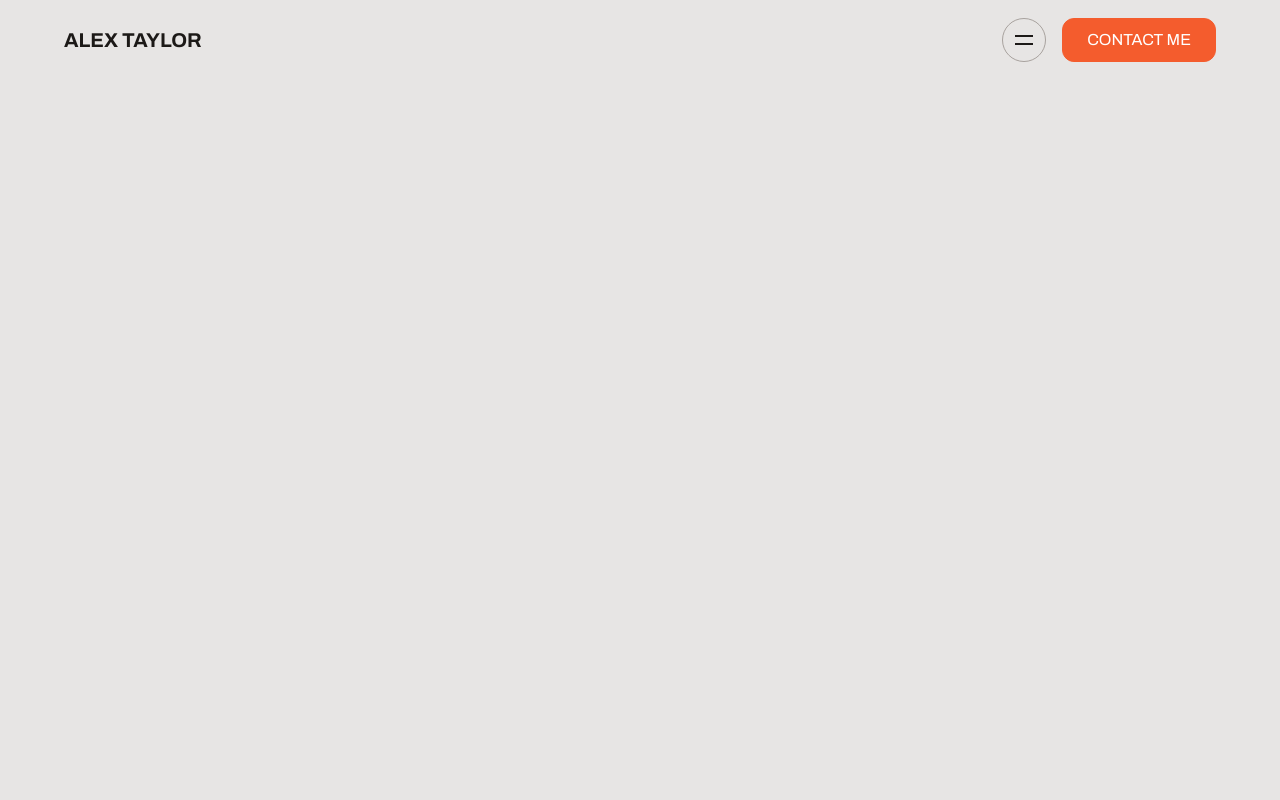
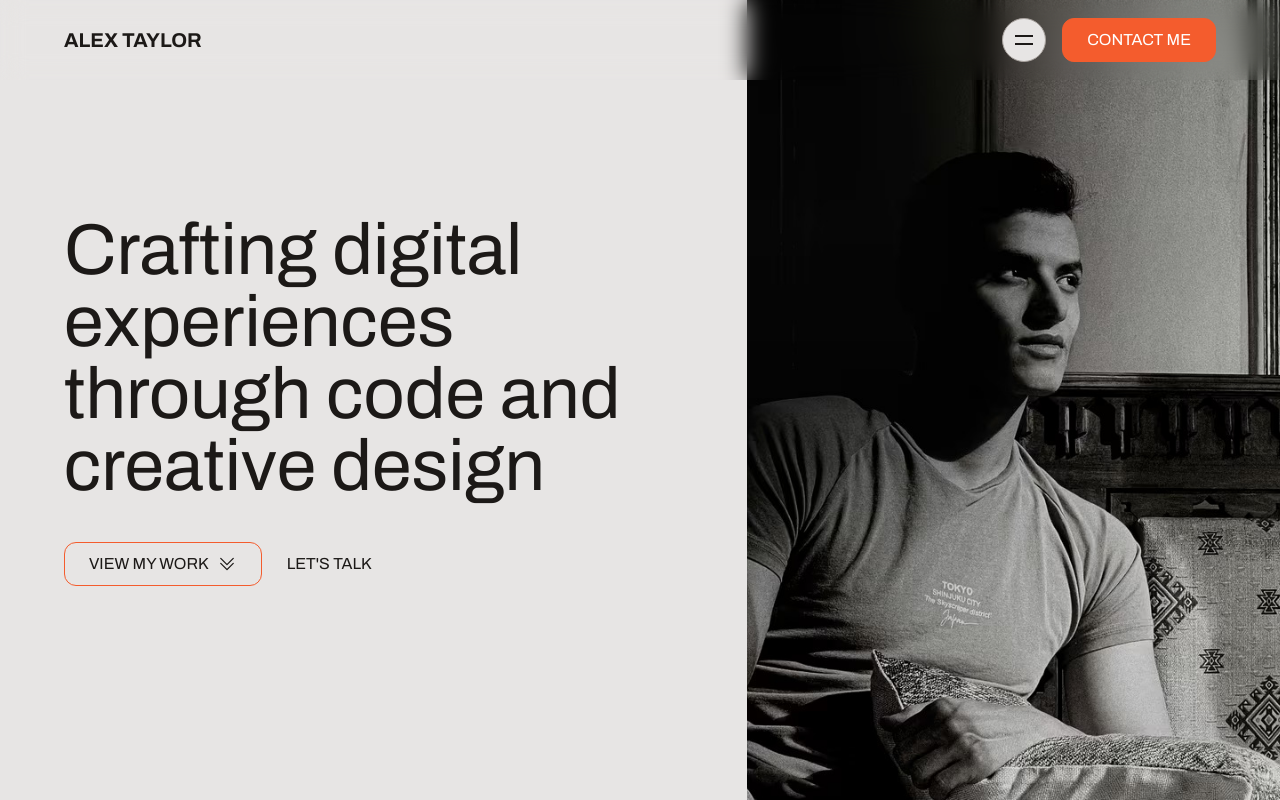
Before and after one commit to mobashirul-alam/minimal-portfolio, a Next.js app: page / in a window 1280 px wide. Built offline with nearby package versions, Linux system fonts and the light colour scheme.

Commit message:
Hero section completed without animation

```diff
--- a/src/app/page.tsx
+++ b/src/app/page.tsx
@@ -1,9 +1,11 @@
 import Header from "@/sections/Header";
+import Hero from "@/sections/Hero";
 
 export default function Home() {
   return (
     <>
       <Header />
+      <Hero />
     </>
   );
 }
--- /dev/null
+++ b/src/components/Button.tsx
@@ -0,0 +1,28 @@
+import { ButtonHTMLAttributes, ReactNode } from "react";
+import { twMerge } from "tailwind-merge";
+
+const Button = (
+  props: {
+    variant: "primary" | "secondary" | "text";
+    iconAfter?: ReactNode;
+  } & ButtonHTMLAttributes<HTMLButtonElement>
+) => {
+  const { children, className, variant, iconAfter, ...rest } = props;
+  return (
+    <button
+      className={twMerge(
+        "h-11 px-6 rounded-xl border border-red-orange-500 uppercase inline-flex items-center gap-2",
+        variant === "primary" && "bg-red-orange-500 text-white",
+        variant === "secondary" && "",
+        variant === "text" && "h-auto px-0 border-transparent",
+        className
+      )}
+      {...rest}
+    >
+      <span>{children}</span>
+      {iconAfter && <span>{iconAfter}</span>}
+    </button>
+  );
+};
+
+export default Button;
--- a/src/sections/Header.tsx
+++ b/src/sections/Header.tsx
@@ -1,3 +1,4 @@
+import Button from "@/components/Button";
 import { FC } from "react";
 
 /* eslint-disable-next-line @typescript-eslint/no-unused-vars */
@@ -26,7 +27,7 @@
 
 const Header: FC = () => {
   return (
-    <header>
+    <header className="fixed top-0 left-0 w-full backdrop-blur-md">
       <div className="container !max-w-full">
         <div className="flex items-center justify-between h-20">
           <div>
@@ -35,7 +36,7 @@
             </a>
           </div>
           <div className="flex items-center gap-4">
-            <div className="size-11 border border-stone-400 rounded-full inline-flex items-center justify-center">
+            <div className="size-11 border border-stone-400 bg-stone-200 rounded-full inline-flex items-center justify-center">
               <svg
                 width="24"
                 height="24"
@@ -47,9 +48,9 @@
                 <rect x="3" y="7" width="18" height="2" fill="currentColor" />
               </svg>
             </div>
-            <button className="bg-red-orange-500 h-11 px-6 rounded-xl text-white border border-red-orange-500 uppercase hidden md:inline-flex items-center">
+            <Button variant="primary" className="hidden md:inline-flex">
               Contact Me
-            </button>
+            </Button>
           </div>
         </div>
       </div>
--- a/src/sections/Hero.tsx
+++ b/src/sections/Hero.tsx
@@ -1,9 +1,57 @@
+import Image from "next/image";
 import { FC } from "react";
 /* eslint-disable-next-line @typescript-eslint/no-unused-vars */
+
 import heroImage from "@/assets/images/hero-image.jpg";
+import Button from "@/components/Button";
 
 const Hero: FC = () => {
-  return <div>Hero</div>;
+  return (
+    <section>
+      <div className="grid md:grid-cols-12 md:h-screen items-stretch">
+        <div className="md:col-span-7 flex flex-col justify-center">
+          <div className="container !max-w-full">
+            <h1 className="text-5xl md:text-6xl lg:text-7xl mt-40 md:mt-0">
+              Crafting digital experiences through code and creative design
+            </h1>
+            <div className="flex flex-col mt-10 md:flex-row md:items-center items-start gap-6">
+              <Button
+                variant="secondary"
+                iconAfter={
+                  <svg
+                    xmlns="http://www.w3.org/2000/svg"
+                    fill="none"
+                    viewBox="0 0 24 24"
+                    strokeWidth="1.5"
+                    stroke="currentColor"
+                    className="size-5"
+                  >
+                    <path
+                      strokeLinecap="round"
+                      strokeLinejoin="round"
+                      d="m4.5 5.25 7.5 7.5 7.5-7.5m-15 6 7.5 7.5 7.5-7.5"
+                    />
+                  </svg>
+                }
+              >
+                <span>View My Work</span>
+              </Button>
+              <Button variant="text">Let&apos;s Talk</Button>
+            </div>
+          </div>
+        </div>
+        <div className="md:col-span-5">
+          <div className="mt-20 md:mt-0 md:h-full">
+            <Image
+              src={heroImage}
+              alt="My Portrait"
+              className="size-full object-cover"
+            />
+          </div>
+        </div>
+      </div>
+    </section>
+  );
 };
 
 export default Hero;
```
